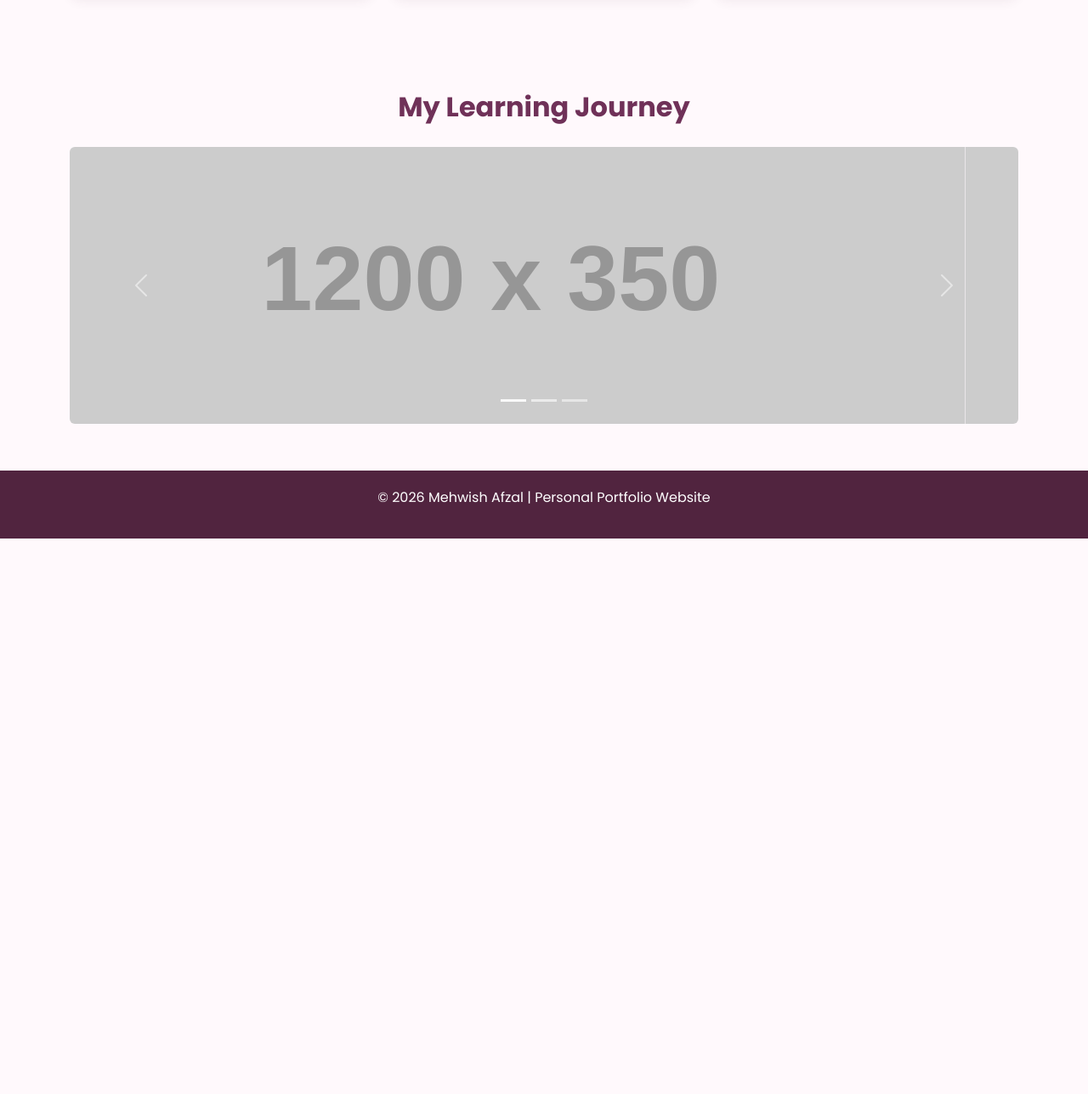
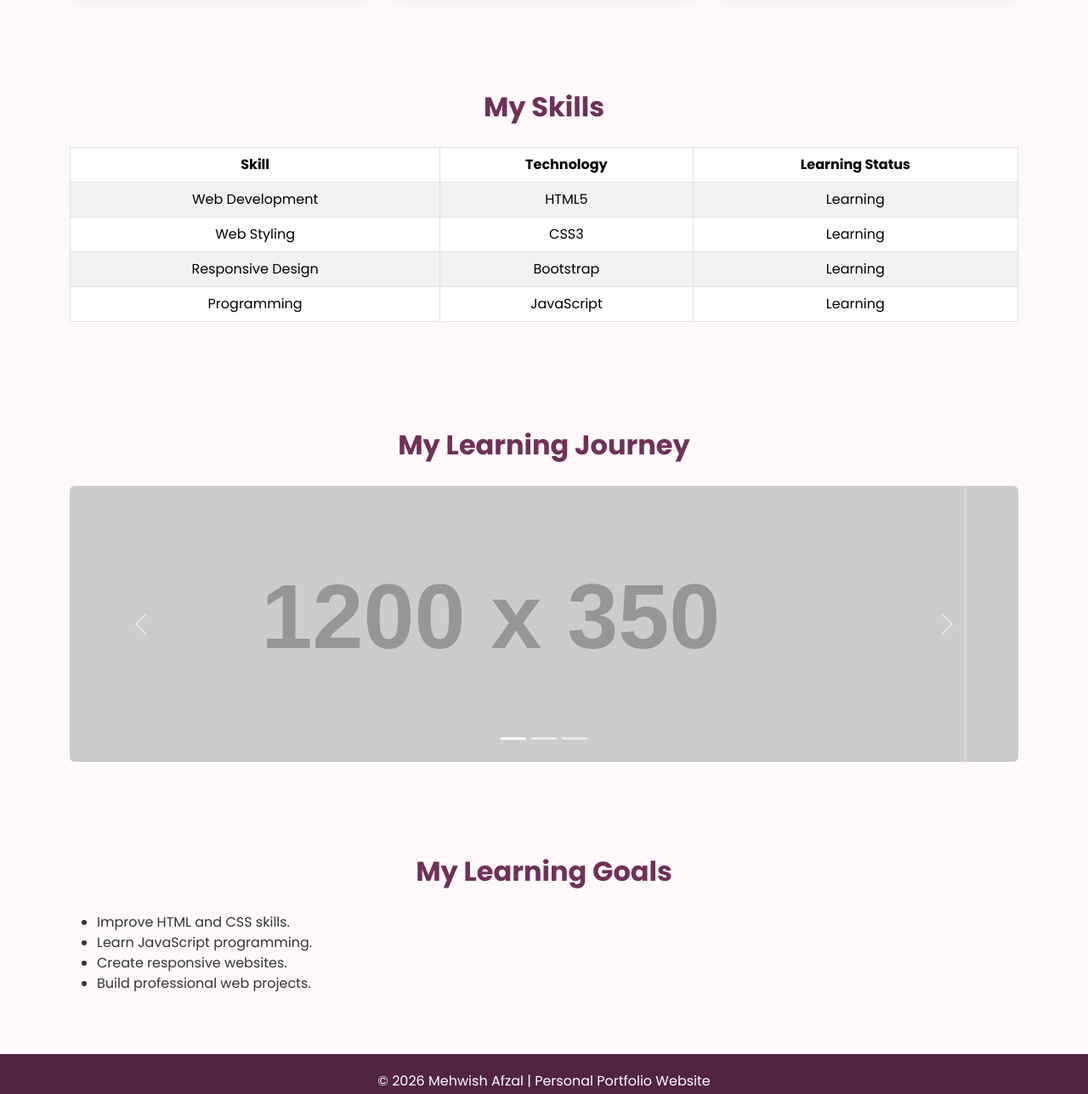
Before and after one commit to Mehwishafzal44/mehwish-portfolio, a plain HTML site: page index.html in a window 1280 px wide. Shown: the part 774-2062 px from the top of the page at 85% size. Before the commit the page ends 1408 px from the top, so only its background shows below. Drawn offline with nearby package versions, Linux system fonts and the light colour scheme; placeholder pictures from the web are drawn by us.

Commit message:
Update index.html

```diff
--- a/index.html
+++ b/index.html
@@ -20,10 +20,9 @@
 
 <body>
 
-    <!-- Navigation Bar -->
+    <!-- Header and Navigation -->
     <header>
         <nav class="navbar navbar-expand-lg navbar-dark custom-nav">
-
             <div class="container">
 
                 <a class="navbar-brand fw-bold" href="index.html">
@@ -31,10 +30,11 @@
                 </a>
 
                 <button class="navbar-toggler" type="button"
-                    data-bs-toggle="collapse" data-bs-target="#mainNav">
+                    data-bs-toggle="collapse" data-bs-target="#mainNav"
+                    aria-controls="mainNav" aria-expanded="false"
+                    aria-label="Toggle navigation">
 
                     <span class="navbar-toggler-icon"></span>
-
                 </button>
 
                 <div class="collapse navbar-collapse" id="mainNav">
@@ -42,48 +42,37 @@
                     <ul class="navbar-nav ms-auto">
 
                         <li class="nav-item">
-                            <a class="nav-link active" href="index.html">
-                                Home
-                            </a>
+                            <a class="nav-link active" href="index.html">Home</a>
                         </li>
 
                         <li class="nav-item">
-                            <a class="nav-link" href="about.html">
-                                About
-                            </a>
+                            <a class="nav-link" href="about.html">About</a>
                         </li>
 
                         <li class="nav-item">
-                            <a class="nav-link" href="services.html">
-                                Services
-                            </a>
+                            <a class="nav-link" href="services.html">Services</a>
                         </li>
 
                         <li class="nav-item">
-                            <a class="nav-link" href="contact.html">
-                                Contact
-                            </a>
+                            <a class="nav-link" href="contact.html">Contact</a>
                         </li>
 
                     </ul>
-
                 </div>
-
             </div>
         </nav>
     </header>
 
 
-    <!-- Hero Section -->
+    <!-- Main Content -->
     <main>
 
+        <!-- Hero Section -->
         <section id="welcome" class="hero-section">
 
             <div class="container">
-
                 <div class="row align-items-center">
 
-                    <!-- Introduction -->
                     <div class="col-lg-7 text-center text-lg-start">
 
                         <h1>
@@ -107,14 +96,13 @@
                                 Explore My Portfolio →
                             </a>
 
-                            <a href="contact.html" class="btn btn-outline-light btn-lg ms-2">
+                            <a href="contact.html"
+                                class="btn btn-outline-light btn-lg ms-2">
                                 Contact Me
                             </a>
 
                         </div>
-
                     </div>
-
 
                     <!-- Profile Picture -->
                     <div class="col-lg-5 text-center mt-4 mt-lg-0">
@@ -126,9 +114,7 @@
                     </div>
 
                 </div>
-
             </div>
-
         </section>
 
 
@@ -144,14 +130,11 @@
                 as a computer science student.
             </p>
 
-
             <div class="row g-4 mt-3">
 
                 <!-- Education Card -->
                 <div class="col-md-4">
-
                     <div class="card portfolio-card h-100">
-
                         <div class="card-body text-center">
 
                             <h3 class="h5">🎓 Education</h3>
@@ -162,17 +145,12 @@
                             </p>
 
                         </div>
-
                     </div>
-
                 </div>
-
 
                 <!-- Interest Card -->
                 <div class="col-md-4">
-
                     <div class="card portfolio-card h-100">
-
                         <div class="card-body text-center">
 
                             <h3 class="h5">💻 My Interest</h3>
@@ -183,17 +161,12 @@
                             </p>
 
                         </div>
-
                     </div>
-
                 </div>
-
 
                 <!-- Goal Card -->
                 <div class="col-md-4">
-
                     <div class="card portfolio-card h-100">
-
                         <div class="card-body text-center">
 
                             <h3 class="h5">🎯 My Goal</h3>
@@ -204,13 +177,58 @@
                             </p>
 
                         </div>
-
                     </div>
-
                 </div>
 
             </div>
+        </section>
 
+
+        <!-- Skills Section -->
+        <section class="container section-space">
+
+            <h2 class="section-title">My Skills</h2>
+
+            <div class="table-responsive">
+
+                <table class="table table-bordered table-striped text-center">
+
+                    <thead>
+                        <tr>
+                            <th>Skill</th>
+                            <th>Technology</th>
+                            <th>Learning Status</th>
+                        </tr>
+                    </thead>
+
+                    <tbody>
+                        <tr>
+                            <td>Web Development</td>
+                            <td>HTML5</td>
+                            <td>Learning</td>
+                        </tr>
+
+                        <tr>
+                            <td>Web Styling</td>
+                            <td>CSS3</td>
+                            <td>Learning</td>
+                        </tr>
+
+                        <tr>
+                            <td>Responsive Design</td>
+                            <td>Bootstrap</td>
+                            <td>Learning</td>
+                        </tr>
+
+                        <tr>
+                            <td>Programming</td>
+                            <td>JavaScript</td>
+                            <td>Learning</td>
+                        </tr>
+                    </tbody>
+
+                </table>
+            </div>
         </section>
 
 
@@ -250,41 +268,31 @@
 
                 </div>
 
-
                 <!-- Carousel Images -->
                 <div class="carousel-inner rounded">
 
                     <div class="carousel-item active">
-
                         <img
                             src="https://placehold.co/1200x350/6f3158/ffffff?text=Learn+Create+Grow"
                             class="d-block w-100"
                             alt="Learn Create Grow">
-
                     </div>
 
-
                     <div class="carousel-item">
-
                         <img
                             src="https://placehold.co/1200x350/9b597d/ffffff?text=Web+Development"
                             class="d-block w-100"
                             alt="Web Development">
-
                     </div>
 
-
                     <div class="carousel-item">
-
                         <img
                             src="https://placehold.co/1200x350/542044/ffffff?text=Dream+Code+Create"
                             class="d-block w-100"
                             alt="Dream Code Create">
-
                     </div>
 
                 </div>
-
 
                 <!-- Previous Button -->
                 <button class="carousel-control-prev"
@@ -293,9 +301,7 @@
                     data-bs-slide="prev">
 
                     <span class="carousel-control-prev-icon"></span>
-
                 </button>
-
 
                 <!-- Next Button -->
                 <button class="carousel-control-next"
@@ -304,10 +310,23 @@
                     data-bs-slide="next">
 
                     <span class="carousel-control-next-icon"></span>
-
                 </button>
 
             </div>
+        </section>
+
+
+        <!-- Learning Goals List -->
+        <section class="container section-space">
+
+            <h2 class="section-title">My Learning Goals</h2>
+
+            <ul>
+                <li>Improve HTML and CSS skills.</li>
+                <li>Learn JavaScript programming.</li>
+                <li>Create responsive websites.</li>
+                <li>Build professional web projects.</li>
+            </ul>
 
         </section>
 
@@ -329,7 +348,7 @@
     <script src="https://cdn.jsdelivr.net/npm/bootstrap@5.3.3/dist/js/bootstrap.bundle.min.js"></script>
 
     <!-- Custom JavaScript -->
-    <script src="js/script.js"></script>
+    <script src="script.js"></script>
 
 </body>
 </html>
```
